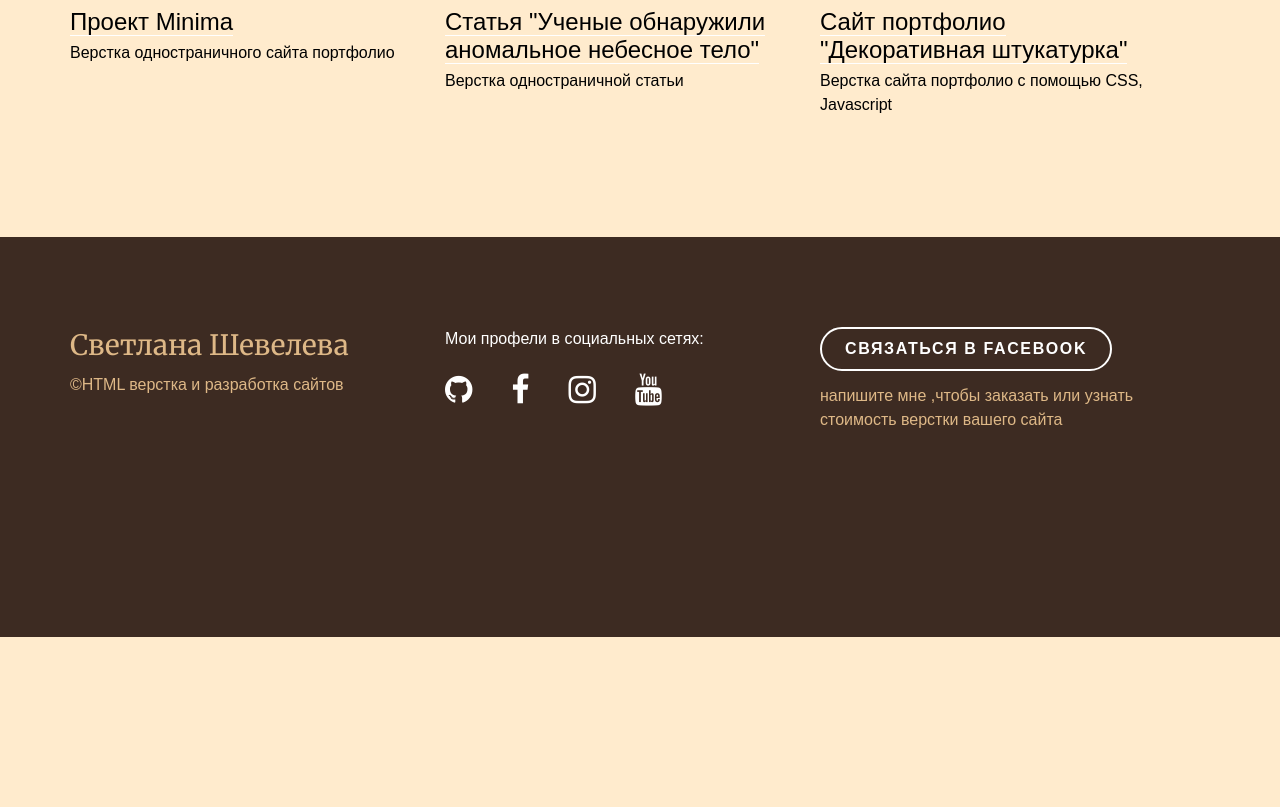
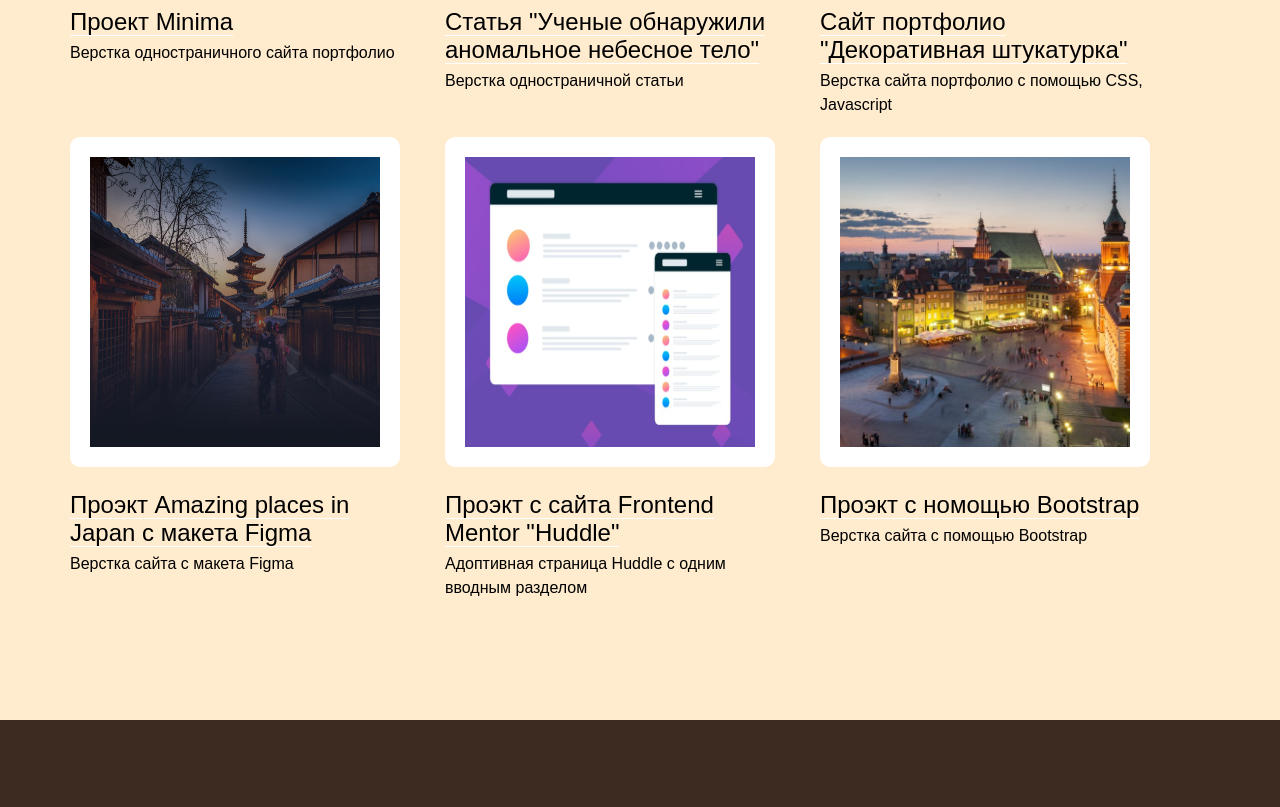
Before and after one commit to joysvetlana/sitePortfolio, a plain HTML site: page index.html in a window 1280 px wide. Shown: the part 1800-2607 px from the top of the page. Before the commit the page ends 2437 px from the top, so only its background shows below. Drawn offline with nearby package versions, Linux system fonts and the light colour scheme; a web font is replaced by a local one.

Commit message:
add new project

```diff
--- a/index.html
+++ b/index.html
@@ -28,7 +28,7 @@ Haeder
 <div class="header">
     <img src="img/svetlana-shevelieva-high-resolution-logo-white-transparent.png">
 <!--    <div class="header__title">Светлана Шевелева</div>-->
-    <div class="header__slogan">Верстка сайтов на HTML и CSS<br> HTML5 CSS3 JS jQuery  </div>
+    <div class="header__slogan">Верстка сайтов на HTML и CSS<br> HTML5 CSS3 JS jQuery Bootstrap Figma </div>
     <div class="header__arrow"><i class="fa fa-chevron-down" aria-hidden="true"></i></div>
 </div>
 
@@ -124,6 +124,48 @@ Portfolio
                     </div>
                 </div>
 
+                <div class="col-4">
+                    <div class="portfolio__item">
+                        <div class="portfolio__img">
+                            <a href="https://joysvetlana.github.io/figma_website_project_first/" target="_blank"><img src="img/intro-bg.jpg" alt="fima проэкт"></a>
+                        </div>
+                        <div class="portfolio__title">
+                            <a href="https://joysvetlana.github.io/figma_website_project_first/" target="_blank">Проэкт Amazing places in Japan с макета Figma </a>
+                        </div>
+                        <div class="portfolio__text">
+                            <p>Верстка сайта с макета Figma </p>
+                        </div>
+                    </div>
+                </div>
+
+                <div class="col-4">
+                    <div class="portfolio__item">
+                        <div class="portfolio__img">
+                            <a href=" https://joysvetlana.github.io/huddle/" target="_blank"><img src="img/huddle.png" alt="fima проэкт"></a>
+                        </div>
+                        <div class="portfolio__title">
+                            <a href=" https://joysvetlana.github.io/huddle/" target="_blank">Проэкт c сайта Frontend Mentor "Huddle"</a>
+                        </div>
+                        <div class="portfolio__text">
+                            <p> Адоптивная cтраница Huddle с одним вводным разделом </p>
+                        </div>
+                    </div>
+                </div>
+
+                <div class="col-4">
+                    <div class="portfolio__item">
+                        <div class="portfolio__img">
+                            <a href="https://joysvetlana.github.io/bootstrap/" target="_blank"><img src="img/warsaw.jpg" alt="fima проэкт"></a>
+                        </div>
+                        <div class="portfolio__title">
+                            <a href="https://joysvetlana.github.io/bootstrap/" target="_blank"> Проэкт c номощью Bootstrap</a>
+                        </div>
+                        <div class="portfolio__text">
+                            <p> Верстка сайта с помощью  Bootstrap </p>
+                        </div>
+                    </div>
+                </div>
+
 
         </div>
     </div>
```
Also changed, not shown: img/huddle.png (added), img/intro-bg.jpg (added), img/warsaw.jpg (added).
